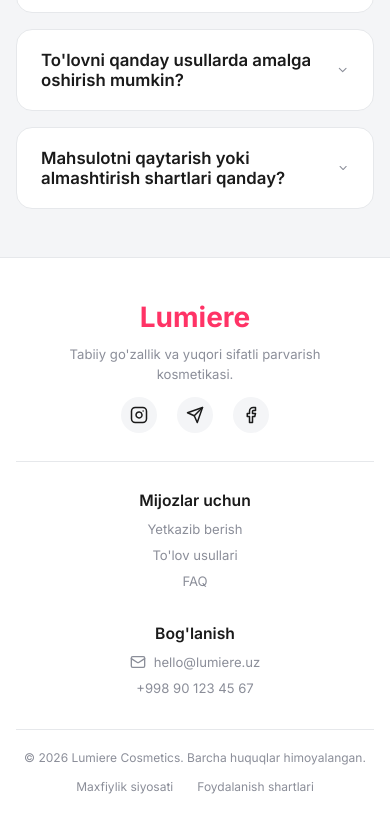
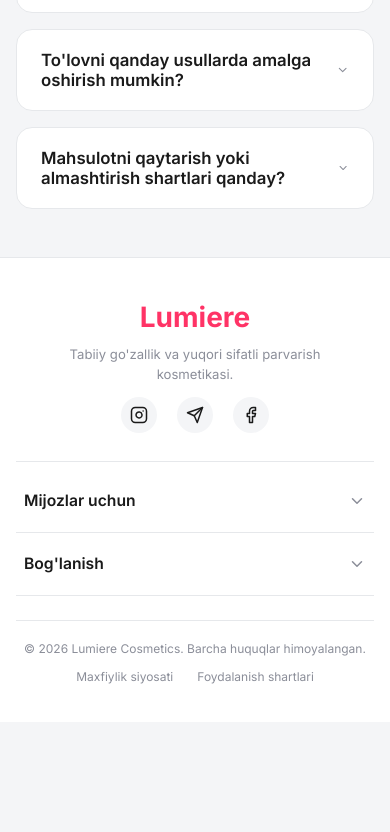
Before and after one commit to s22182414-dot/Lumiere, a React (Vite) app: page /faq in a window 390 px wide. Shown: the part 646-1478 px from the top of the page. After the commit the page ends 1368 px from the top, so only its background shows below. Built offline with nearby package versions, Linux system fonts and the light colour scheme.

Commit message:
feat: make For Customers and Contact sections collapsible on mobile footer

```diff
--- a/src/components/Footer.jsx
+++ b/src/components/Footer.jsx
@@ -1,7 +1,11 @@
+import { useState } from 'react';
 import { Link } from 'react-router-dom';
-import { Send, Mail } from 'lucide-react';
+import { Mail, ChevronDown } from 'lucide-react';
 
 const Footer = () => {
+  const [isMijozlarOpen, setIsMijozlarOpen] = useState(false);
+  const [isContactOpen, setIsContactOpen] = useState(false);
+
   return (
     <footer className="custom-footer">
       <div className="container custom-footer-container">
@@ -25,17 +29,31 @@
           </div>
 
           <div className="footer-links-area">
+            <div className={`footer-link-group ${isMijozlarOpen ? 'is-open' : ''}`}>
+              <h4 className="footer-group-header" onClick={() => setIsMijozlarOpen(!isMijozlarOpen)}>
+                Mijozlar uchun
+                <ChevronDown className="footer-chevron" size={18} />
+              </h4>
+              <div className="footer-group-content">
+                <Link to="/delivery">Yetkazib berish</Link>
+                <Link to="/payments">To'lov usullari</Link>
+                <Link to="/faq">FAQ</Link>
+              </div>
+            </div>
 
-            <div className="footer-link-group">
-              <h4>Mijozlar uchun</h4>
-              <Link to="/delivery">Yetkazib berish</Link>
-              <Link to="/payments">To'lov usullari</Link>
-              <Link to="/faq">FAQ</Link>
-            </div>
-            <div className="footer-link-group">
-              <h4>Bog'lanish</h4>
-              <a href="mailto:hello@lumiere.uz" className="contact-link"><Mail size={16}/> hello@lumiere.uz</a>
-              <a href="tel:+998901234567" className="contact-link">+998 90 123 45 67</a>
+            <div className={`footer-link-group ${isContactOpen ? 'is-open' : ''}`}>
+              <h4 className="footer-group-header" onClick={() => setIsContactOpen(!isContactOpen)}>
+                Bog'lanish
+                <ChevronDown className="footer-chevron" size={18} />
+              </h4>
+              <div className="footer-group-content">
+                <a href="mailto:hello@lumiere.uz" className="contact-link">
+                  <Mail size={16}/> hello@lumiere.uz
+                </a>
+                <a href="tel:+998901234567" className="contact-link">
+                  +998 90 123 45 67
+                </a>
+              </div>
             </div>
           </div>
         </div>
--- a/src/index.css
+++ b/src/index.css
@@ -620,10 +620,20 @@
   display: flex;
   flex-direction: column;
 }
-.footer-link-group h4 {
+.footer-group-header {
   font-size: 1.05rem;
   font-weight: 600;
   margin-bottom: 1rem;
+  display: flex;
+  align-items: center;
+  justify-content: space-between;
+}
+.footer-chevron {
+  display: none;
+}
+.footer-group-content {
+  display: flex;
+  flex-direction: column;
 }
 .footer-link-group a {
   color: var(--color-text-muted);
@@ -712,26 +722,61 @@
   .footer-links-area {
     width: 100%;
     flex-direction: column;
+    align-items: stretch;
+    gap: 0;
+    border-top: 1px solid var(--color-border);
+    padding-top: 0.5rem;
+  }
+  .footer-link-group {
+    align-items: stretch;
+    text-align: left;
+    border-bottom: 1px solid var(--color-border);
+    padding: 0.5rem 0;
+  }
+  .footer-group-header {
+    font-size: 0.98rem;
+    margin-bottom: 0 !important;
+    color: var(--color-text);
+    display: flex;
+    justify-content: space-between;
     align-items: center;
-    gap: 1.5rem;
-    border-top: 1px solid var(--color-border);
-    padding-top: 1.75rem;
-  }
-  .footer-link-group {
-    align-items: center;
-    text-align: center;
-  }
-  .footer-link-group h4 {
-    font-size: 0.98rem;
-    margin-bottom: 0.5rem;
-    color: var(--color-text);
+    cursor: pointer;
+    padding: 0.75rem 0.5rem;
+    user-select: none;
+    transition: color 0.2s;
+  }
+  .footer-group-header:hover {
+    color: var(--color-primary);
+  }
+  .footer-chevron {
+    display: inline-block;
+    transition: transform 0.3s cubic-bezier(0.4, 0, 0.2, 1);
+    color: var(--color-text-muted);
+  }
+  .footer-link-group.is-open .footer-chevron {
+    transform: rotate(180deg);
+    color: var(--color-primary);
+  }
+  .footer-group-content {
+    max-height: 0;
+    overflow: hidden;
+    transition: max-height 0.3s cubic-bezier(0.4, 0, 0.2, 1), opacity 0.3s ease, padding 0.3s ease;
+    opacity: 0;
+    display: flex;
+    flex-direction: column;
+    padding: 0 0.5rem;
+  }
+  .footer-link-group.is-open .footer-group-content {
+    max-height: 200px;
+    opacity: 1;
+    padding: 0.25rem 0.5rem 0.75rem 0.5rem;
   }
   .footer-link-group a {
-    font-size: 0.82rem;
-    margin-bottom: 0.5rem;
+    font-size: 0.88rem;
+    margin-bottom: 0.75rem;
   }
   .contact-link {
-    justify-content: center;
+    justify-content: flex-start;
   }
   .footer-bottom-bar {
     padding: 1.25rem 0;
```
